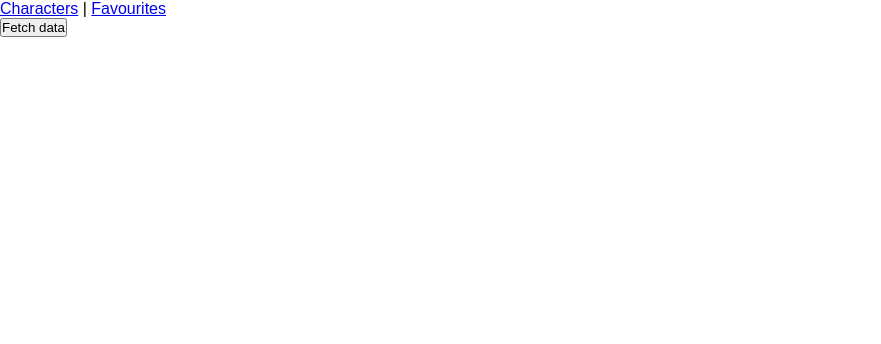
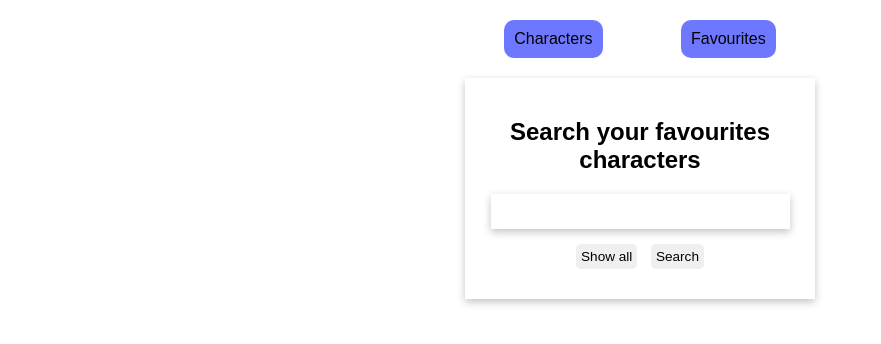
Before and after one commit to KamilShape/rick_morty_app, a Vue app: page /#/ in a window 1280 px wide. Shown: the top 344 px of the page, without its empty margins (0-881 px from the left). Built offline with nearby package versions, Linux system fonts and the light colour scheme; a web font is replaced by a local one.

Commit message:
adding search component

```diff
--- a/src/App.vue
+++ b/src/App.vue
@@ -1,11 +1,28 @@
 <template>
-  <div id="nav">
-    <router-link to="/">Characters</router-link> |
-    <router-link to="/favourites">Favourites</router-link>
+  <div class="nav">
+    <router-link class="nav_link" to="/">Characters</router-link>
+    <router-link class="nav_link" to="/favourites">Favourites</router-link>
   </div>
-  <router-view />
+  <keep-alive>
+    <router-view />
+  </keep-alive>
 </template>
 
 <style lang="scss">
+.nav{
+  margin: 20px auto;
+  display: flex;
+  justify-content: space-around;
+  width: 350px;
 
+
+  &_link{
+    padding: 10px;
+    text-decoration: none;
+    background-color:rgb(110, 120, 255);
+     border-radius: 10px;
+    color: black;
+  }
+
+}
 </style>
--- a/src/views/Characters.vue
+++ b/src/views/Characters.vue
@@ -1,7 +1,16 @@
 <template>
   <div class="characters">
-    <button @click="fetchCharacters">Fetch data</button>
-    <br>
+    <section class="characters_search">
+      <h2 class="characters_header">Search your favourites characters</h2>
+      <input class="characters_input" type="text">
+    </section>
+    <section class="characters_buttons">
+      <button @click="fetchCharacters" class="characters_button" >Show all</button>
+      <button @click="fetchCharacters" class="characters_button" >Search</button>
+    </section>
+  </div>
+  <keep-alive>
+    <div class="character_container">
     <Character v-for='character in characters' :key='character.id'
     :name='character.name'
     :species='character.species'
@@ -10,6 +19,8 @@
     :image='character.image'
     />
   </div>
+  </keep-alive>
+
 </template>
 
 <script>
@@ -39,3 +50,49 @@ export default {
   }
 };
 </script>
+<style lang="scss">
+  .characters{
+    width: 350px;
+    margin: 20px auto;
+    box-sizing: border-box;
+    padding: 20px;
+    box-shadow: rgba(0, 0, 0, 0.24) 0px 3px 8px;
+    &_header{
+      text-align: center;
+      padding: 20px;
+    }
+     &_input{
+      display: block;
+      width: 90%;
+      margin: 0 auto;
+      outline: none;
+      padding: 10px;
+      border: none;
+      text-align: center;
+      box-shadow: rgba(0, 0, 0, 0.24) 0px 3px 8px;
+    }
+    &_buttons{
+      display: flex;
+      justify-content: space-evenly;
+      margin: 10px auto;
+      width: 50%;
+    }
+    &_button{
+     font-size: 0.85rem;
+     padding: 5px;
+     border-radius: 5px;
+     margin-top: 5px;
+     border: none;
+     transition: 0.3s ease-in;
+     &:hover{
+       cursor: pointer;
+       color: white;
+       background-color: black;
+      }
+    }
+    &_container{
+      display: flex;
+    }
+
+  }
+</style>
```
